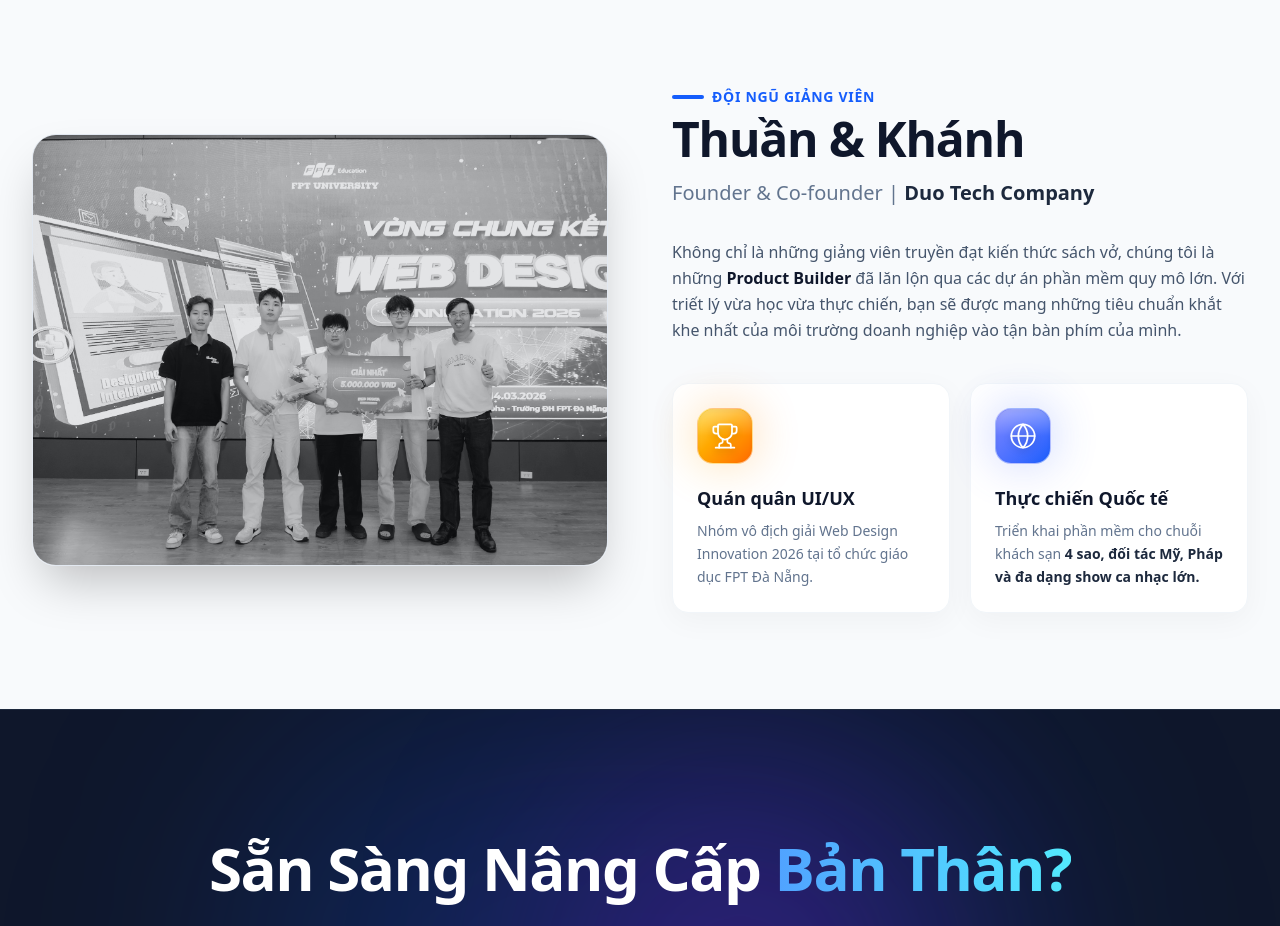
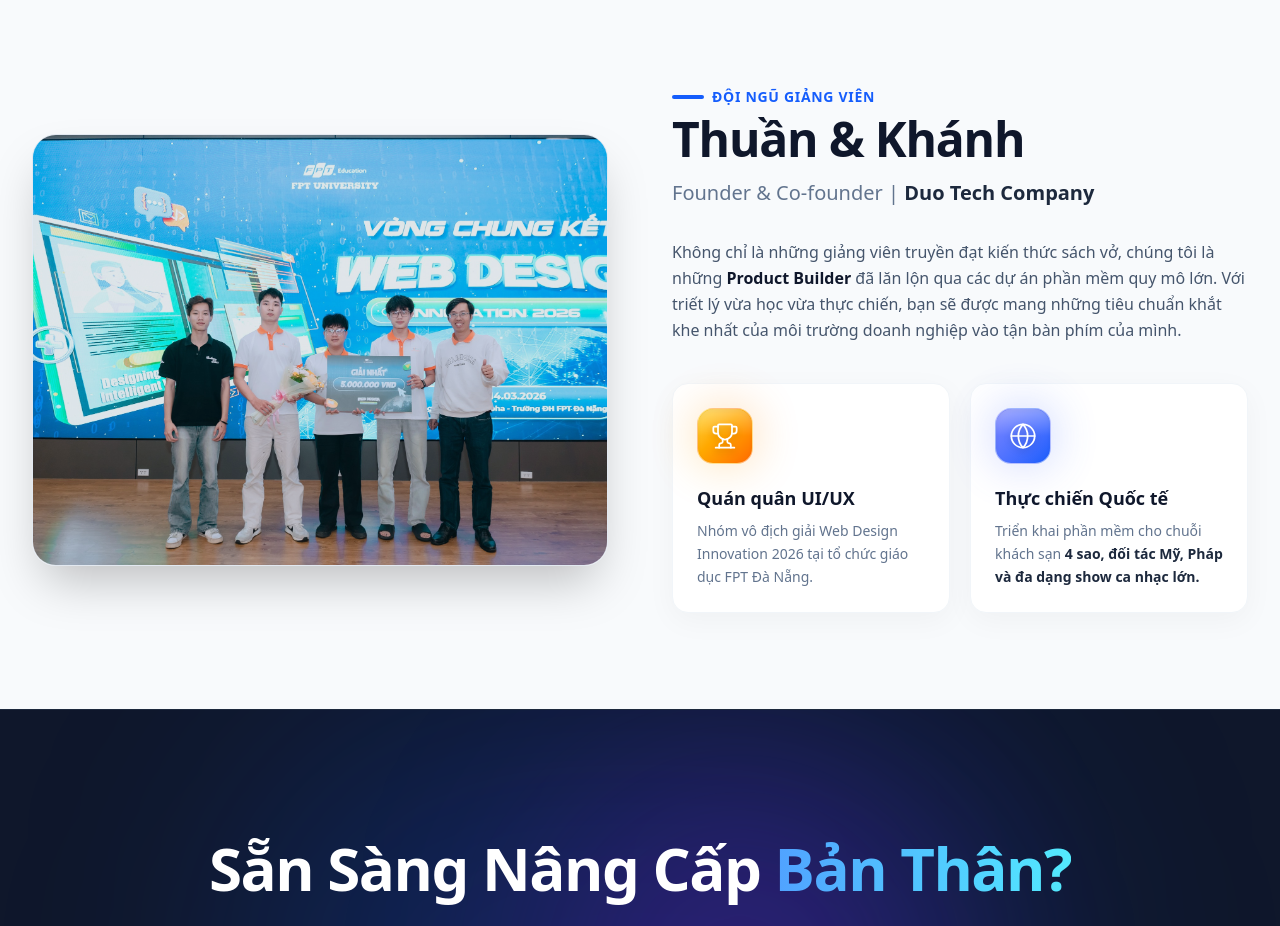
Before and after one commit to khanh020905/FPT_COURSE_PRF_PRO, a Next.js app: page / in a window 1280 px wide. Shown: the part 2820-3746 px from the top of the page. Built offline with nearby package versions, Linux system fonts and the light colour scheme.

Commit message:
style(AboutUs): remove grayscale effect to render full colored image

```diff
--- a/src/components/AboutUs.tsx
+++ b/src/components/AboutUs.tsx
@@ -24,7 +24,7 @@ export default function AboutUs() {
                 src="/og-image.jpg"
                 alt="Thuần & Khánh - Founder của Duo Tech"
                 fill
-                className="object-cover transition-all duration-700 ease-in-out grayscale group-hover:grayscale-0 group-hover:scale-105"
+                className="object-cover transition-all duration-700 ease-in-out group-hover:scale-105"
                 sizes="(max-width: 768px) 100vw, 50vw"
                 quality={90}
               />
```
